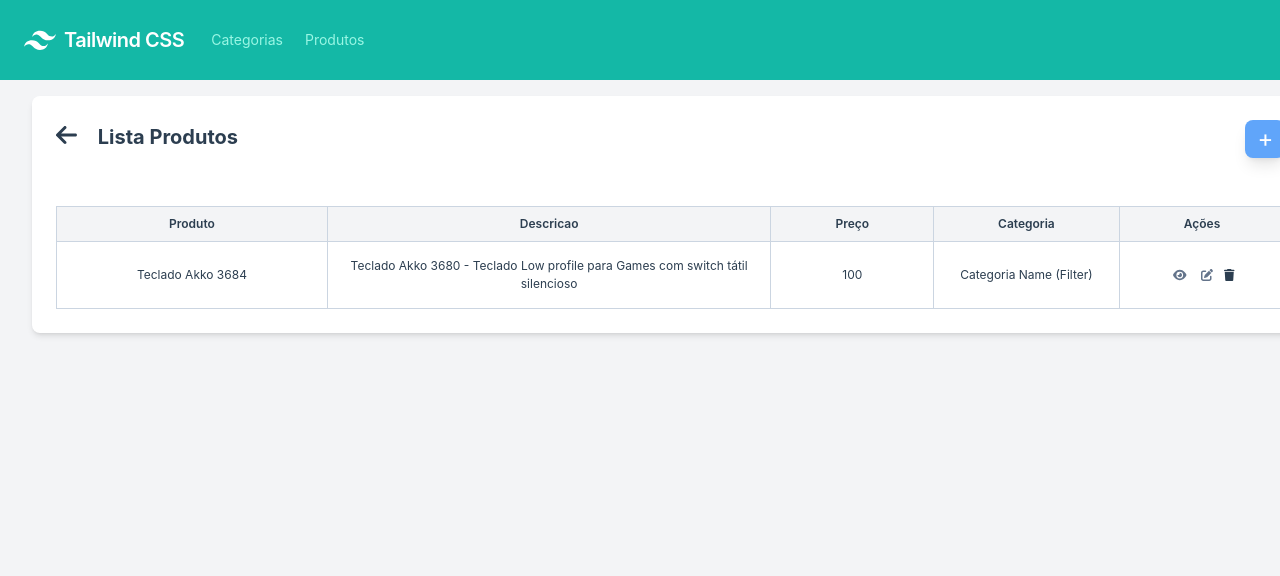
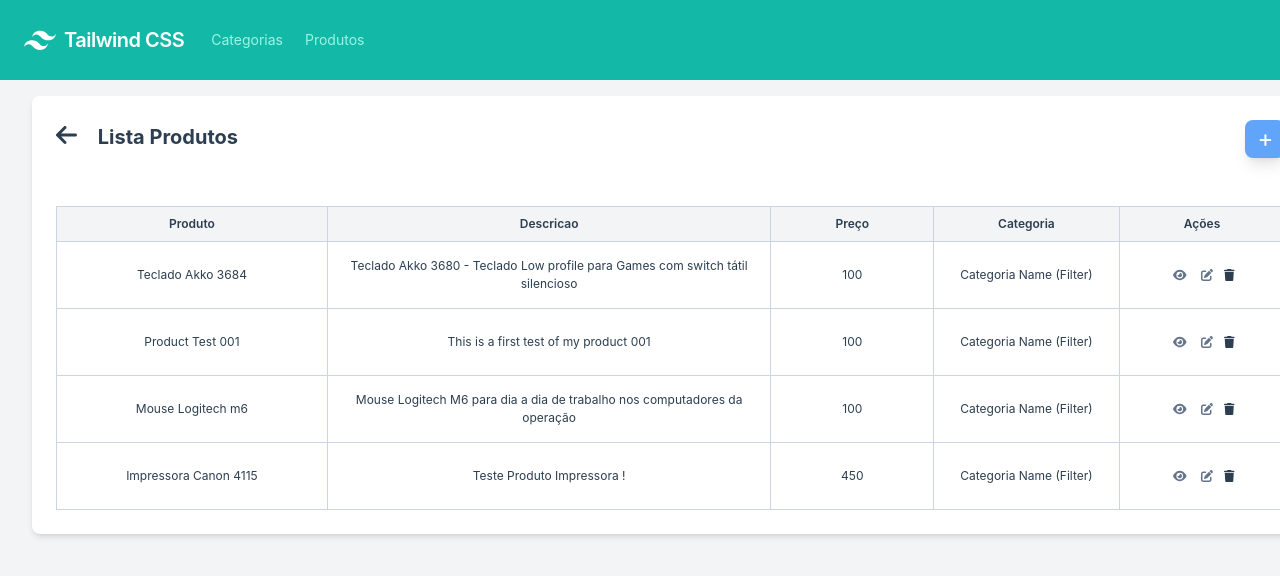
Before and after one commit to pelif/vue-entry-products, a Vue app: page /products in a window 1280 px wide. Shown: the top 576 px of the page. Built offline with nearby package versions, Linux system fonts and the light colour scheme; data requests are answered from the project's data file.

Commit message:
create products and flash messages

```diff
--- a/db.json
+++ b/db.json
@@ -14,17 +14,53 @@
       "name": "EQUIPAMENTOS OPERAÇÃO",
       "description": "EQUIPAMENTOS USADOS PELA OPERAÇÃO NO DIA A DIA DE TRABALHO",
       "id": "fa08"
+    },
+    {
+      "id": "41ea",
+      "name": "Informática",
+      "description": "Equipamentos de Informática em geral"
+    },
+    {
+      "id": "573a",
+      "name": "Category Test 1111",
+      "description": "cat test 11111"
     }
   ],
-
   "products": [
     {
       "id": "1",
       "name": "Teclado Akko 3684",
       "description": "Teclado Akko 3680 - Teclado Low profile para Games com switch tátil silencioso",
-      "price": 100.00,
+      "price": 100,
       "measure": "kg",
       "details": "Cor preta / Silecioso / Macio para jogos Online",
+      "category_id": "1"
+    },
+    {
+      "id": "4c4b",
+      "name": "Product Test 001",
+      "description": "This is a first test of my product 001",
+      "price": "100",
+      "measure": "KG",
+      "details": "THis is details about my first prodct registered",
+      "category_id": "1"
+    },
+    {
+      "id": "33f5",
+      "name": "Mouse Logitech m6",
+      "description": "Mouse Logitech M6 para dia a dia de trabalho nos computadores da operação",
+      "price": "100",
+      "measure": "g",
+      "details": "Mouse Logitech M6 para dia a dia de trabalho nos computadores da operação",
+      "category_id": "fa08"
+    },
+    {
+      "id": "b835",
+      "name": "Impressora Canon 4115",
+      "description": "Teste Produto Impressora ! ",
+      "price": "450",
+      "measure": "kg",
+      "details": "Impressora Canon 4115 para escritório ",
       "category_id": "1"
     }
   ]
--- a/src/components/Categories.vue
+++ b/src/components/Categories.vue
@@ -9,7 +9,9 @@ export default {
     data() {
         return {
             categories: [],
-            DestroyFlag: false
+            DestroyFlag: false,
+            result: null,
+            message: null
         }
     },
 
@@ -29,10 +31,42 @@ export default {
 
         backPage() {
             this.$router.back()
+        },
+
+        displayAlert() {
+            const el = document.querySelector("#message");
+
+            if(this.result == 'success') {
+                el.classList.add('bg-green-200')
+                el.classList.add('text-green-950')
+            } else {
+                el.classList.add('bg-red-200')
+                el.classList.add('text-red-950')
+            }
+
+            el.classList.remove("hidden");
+            setTimeout(this.hideMessage, 5000)
+        },
+
+        hideMessage() {
+            const el = document.querySelector("#message")
+            el.classList.add("hidden")
         }
+
     },
 
     mounted() {
+
+        const router = useRoute()
+
+        console.log(router.query)
+
+        if (router.query && router.query.result) {
+            this.result = router.query.result
+            this.message = router.query.msg
+            this.displayAlert()
+        }
+
         axios
             .get('http://localhost:3000/categories')
             .then(response => (this.categories = response.data))
@@ -44,6 +78,9 @@ export default {
 </script>
 
 <template>
+     <div id="message" class="fixed top-0 right-0 text-bold text-center py-8 px-8 rounded-lg text-sm z-50 shadow-xl hidden">
+        {{ message }}
+    </div>
     <div class="relative px-6 py-6 bg-white border-gray-100 w-full rounded-lg shadow-md lg:mt-24 md:mt-60">
         <div class="grid grid-cols-3 gap-4 w-full">
             <div class="col-span-2">
--- a/src/components/NewCategory.vue
+++ b/src/components/NewCategory.vue
@@ -22,20 +22,23 @@
                         description: this.form.description
                     })
                     .then(function (response) {
+                        console.log(response.status)
                         if(response.status == 201) {
+                            console.log('Camed Here!')
                             this.saves = true;
+                            console.log(saves)
                         }
                     })
                     .catch((error) => (this.saves = false));
 
-                    let query = {
-                        result: 'error',
-                        msg: 'Não foi possível Criar a Categoria!'
-                    };
+                    let query = {}
 
                     if(this.saves) {
                         query.result = 'success'
                         query.msg = 'Categoria Criada com Sucesso!'
+                    } else {
+                        query.result = 'error'
+                        query.msg = 'Não foi possível Criar a Categoria!'
                     }
 
                     this.$router.push({path: '/categories', query})
--- a/src/components/NewProduct.vue
+++ b/src/components/NewProduct.vue
@@ -82,7 +82,7 @@ export default {
                         id="category_id"
                         class="bg-white form-input w-full mt-3 rounded-lg text-gray-700 py-3 px-3 border-2 border-gray-400"
                         v-model="form.category_id">
-                        <option value="Selecione uma Categoria">SELECIONE UMA CATEGORIA</option>
+                        <option class="py-6 px-3" value="Selecione uma Categoria">SELECIONE UMA CATEGORIA</option>
                         <option v-for="category in ObjCategory" :value="category.id">{{ category.name.toUpperCase() }}</option>
                     </select>
                 </div>
--- a/src/components/Products.vue
+++ b/src/components/Products.vue
@@ -1,23 +1,54 @@
 <script>
 import axios from 'axios'
-import { RouterLink } from 'vue-router'
+import { RouterLink, useRoute } from 'vue-router'
 export default {
     name: 'Products',
 
     data() {
         return {
             products: [],
-            DestroyFlag: false
+            DestroyFlag: false,
+            result: null,
+            message: null
         }
     },
 
     methods: {
         backPage() {
             this.$router.go()
+        },
+
+        displayAlert() {
+            const el = document.querySelector("#message");
+
+            if(this.result == 'success') {
+                el.classList.add('bg-green-200')
+                el.classList.add('text-green-950')
+            } else {
+                el.classList.add('bg-red-200')
+                el.classList.add('text-red-950')
+            }
+
+            el.classList.remove("hidden");
+            setTimeout(this.hideMessage, 5000)
+        },
+
+        hideMessage() {
+            const el = document.querySelector("#message")
+            el.classList.add("hidden")
         }
     },
 
     mounted() {
+
+        const router = useRoute()
+
+        if (router.query && router.query.result) {
+            this.result = router.query.result
+            this.message = router.query.msg
+            this.displayAlert()
+        }
+
         axios
             .get('http://localhost:3000/products')
             .then(response => (this.products = response.data))
@@ -28,25 +59,29 @@ export default {
 </script>
 
 <template>
+    <div id="message" class="fixed top-0 right-0 text-bold text-center py-8 px-8 rounded-lg text-sm z-50 shadow-xl hidden">
+        {{ message }}
+    </div>
     <div class="relative px-6 py-6 bg-white border-gray-100 w-full rounded-lg shadow-md lg:mt-24 md:mt-60">
+
         <div class="grid grid-cols-3 gap-4 w-full">
             <div class="col-span-2">
                 <h2 class="font-bold text-xl">
                     <button @click="backPage" class="text-2xl hover:text-slate-300">
                         <i class="fa-solid fa-arrow-left mr-4"></i>
                     </button>
-                    Lista Produtos</h2>
+                    Lista Produtos
+                </h2>
             </div>
             <div class="flex justify-end">
-                <RouterLink
-                    title="Nova Categoria"
-                    to="/NewProduct"
+                <RouterLink title="Nova Categoria" to="/NewProduct"
                     class="bg-blue-400 text-white text-2xl px-3 rounded-lg shadow-lg">+
                 </RouterLink>
             </div>
         </div>
 
-        <table class="table-auto mt-12 border-collapse border-spacing-1 border border-slate-400 p-0 rounded-lg lg:w-36 md:w-full">
+        <table
+            class="table-auto mt-12 border-collapse border-spacing-1 border border-slate-400 p-0 rounded-lg lg:w-36 md:w-full">
             <thead class="bg-gray-100 py-3 px-3 ">
                 <tr class="py-3 px-3 text-center">
                     <th class="border border-slate-300 px-28 py-2 text-center font-semibold">Produto</th>
@@ -65,32 +100,27 @@ export default {
                     <td class="text-center py-6 border border-slate-300">
 
                         <!-- Show -->
-                        <RouterLink
-                            :to="{
+                        <RouterLink :to="{
                         name: 'ShowProduct',
                         params: {
                             ProductId: product.id
                         }
-                            }"
-                            class="text-slate-500 hover:text-slate-300">
+                    }" class="text-slate-500 hover:text-slate-300">
                             <i class="fa-solid fa-eye"></i>
                         </RouterLink>
 
                         <!-- edit -->
-                        <RouterLink
-                            :to="{
+                        <RouterLink :to="{
                         name: 'EditProduct',
                         params: {
                             ProductId: product.id
                         }
-                            }"
-                            class="text-slate-500 hover:text-slate-300">
+                    }" class="text-slate-500 hover:text-slate-300">
                             <i class="fa-solid fa-pen-to-square ml-2"></i>
                         </RouterLink>
 
                         <!-- Delete -->
-                        <button
-                            class="ml-2 hover:cursor-pointer">
+                        <button class="ml-2 hover:cursor-pointer">
                             <i class="fa-solid fa-trash"></i>
                         </button>
 
```
Lines whose indentation alone changed are shown as unchanged.
